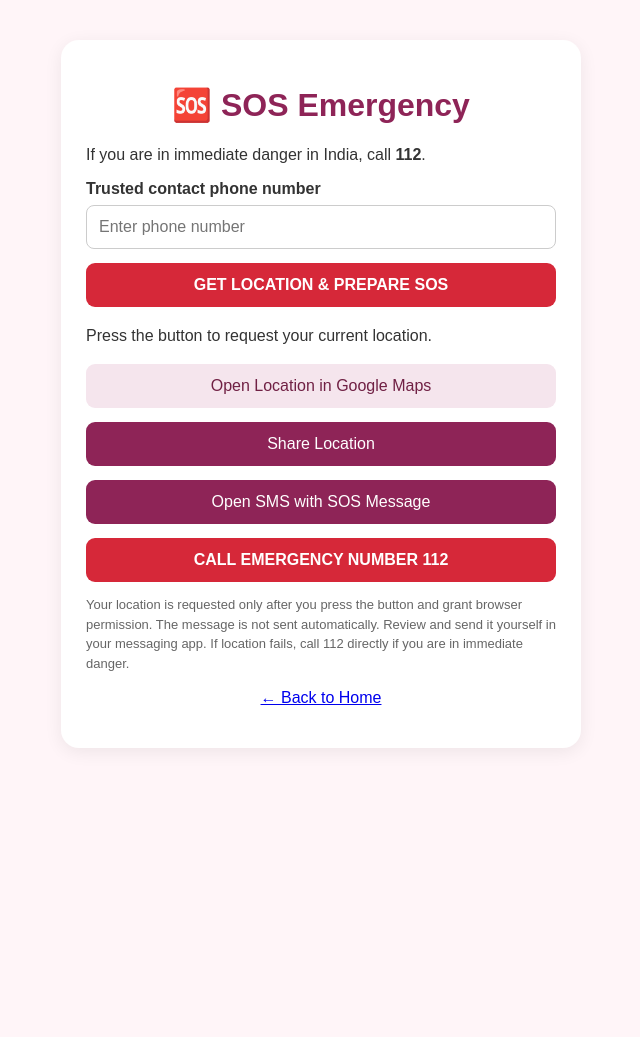
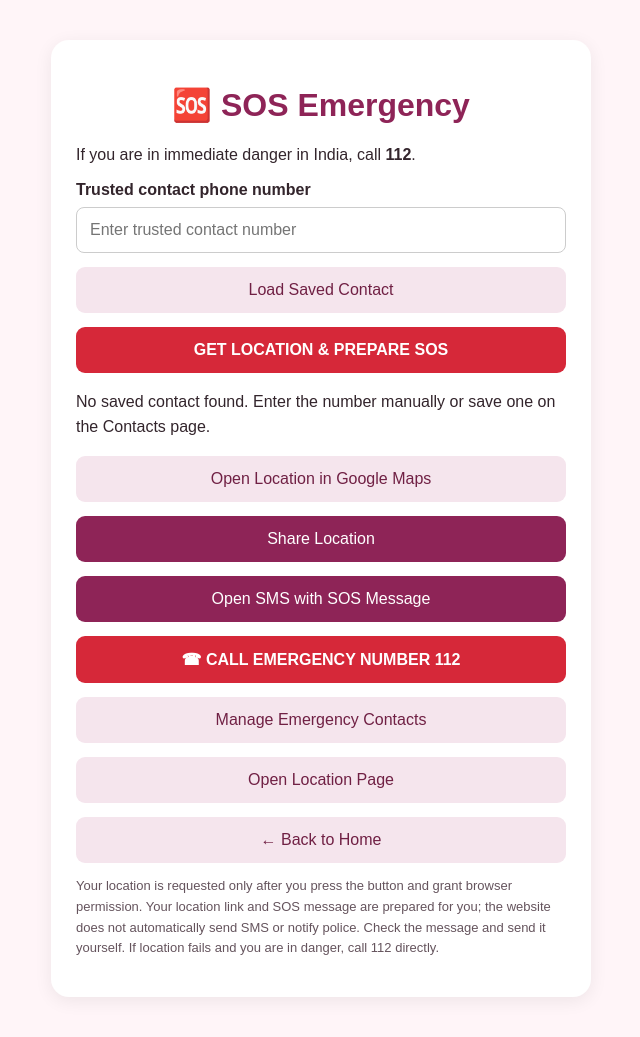
Before and after one commit to gayatri08-wq/Women_Safety_Website, a Flask app: page /sos in a window 1280 px wide. Shown: the whole page, without its empty margins (319-959 px from the left). Before the commit the page ends 705 px from the top, so only its background shows below. Run offline with Flask 3, Linux system fonts and the light colour scheme.

Commit message:
Enhance SOS alert page layout and functionality
Updated the SOS alert page with improved styling and functionality, including changes to the title, button classes, and user instructions.

```diff
--- a/templates/sos.html
+++ b/templates/sos.html
@@ -1,10 +1,10 @@
-
 <!DOCTYPE html>
 <html lang="en">
 <head>
   <meta charset="UTF-8">
   <meta name="viewport" content="width=device-width, initial-scale=1">
-  <title>SOS Alert - WomenSafe</title>
+  <meta name="theme-color" content="#8e2457">
+  <title>SOS Alert | WomenSafe</title>
 
   <style>
     * { box-sizing: border-box; }
@@ -13,10 +13,10 @@
       padding: 20px;
       font-family: Arial, sans-serif;
       background: #fff5f8;
-      color: #333;
+      color: #33252c;
     }
     main {
-      max-width: 520px;
+      max-width: 540px;
       margin: 20px auto;
       padding: 25px;
       background: white;
@@ -24,11 +24,11 @@
       box-shadow: 0 4px 18px #00000012;
     }
     h1 { color: #8e2457; text-align: center; }
-    label { display: block; margin-top: 16px; font-weight: bold; }
+    label { display: block; margin-top: 17px; font-weight: bold; }
     input {
       width: 100%;
-      padding: 12px;
-      margin-top: 7px;
+      padding: 13px;
+      margin-top: 8px;
       border: 1px solid #ccc;
       border-radius: 8px;
       font-size: 16px;
@@ -38,7 +38,7 @@
       width: 100%;
       border: 0;
       border-radius: 9px;
-      padding: 13px;
+      padding: 14px;
       margin-top: 14px;
       font-size: 16px;
       text-align: center;
@@ -46,69 +46,99 @@
       cursor: pointer;
     }
     .sos { background: #d62839; color: white; font-weight: bold; }
-    .secondary { background: #8e2457; color: white; }
+    .primary { background: #8e2457; color: white; }
     .light { background: #f5e5ed; color: #702044; }
     #status { line-height: 1.6; overflow-wrap: anywhere; }
-    .note { font-size: 13px; color: #666; line-height: 1.5; }
+    .note { font-size: 13px; color: #65545d; line-height: 1.6; }
   </style>
 </head>
 
 <body>
 <main>
   <h1>🆘 SOS Emergency</h1>
-  <p>If you are in immediate danger in India, call <strong>112</strong>.</p>
+
+  <p>
+    If you are in immediate danger in India, call
+    <strong>112</strong>.
+  </p>
 
   <label for="contact">Trusted contact phone number</label>
-  <input id="contact" type="tel" placeholder="Enter phone number">
+  <input id="contact" type="tel" autocomplete="tel"
+         placeholder="Enter trusted contact number" maxlength="20">
+
+  <button class="light" onclick="loadSavedContact()">
+    Load Saved Contact
+  </button>
 
   <button class="sos" onclick="getEmergencyLocation()">
     GET LOCATION & PREPARE SOS
   </button>
 
   <p id="status" role="status" aria-live="polite">
-    Press the button to request your current location.
+    Enter a trusted contact number and press the SOS button.
   </p>
 
   <a id="mapLink" class="btn light" href="#" target="_blank"
      rel="noopener" hidden>Open Location in Google Maps</a>
 
-  <button id="shareButton" class="secondary" onclick="shareLocation()" hidden>
+  <button id="shareButton" class="primary" onclick="shareLocation()" hidden>
     Share Location
   </button>
 
-  <a id="smsLink" class="btn secondary" href="#" hidden>
+  <a id="smsLink" class="btn primary" href="#" hidden>
     Open SMS with SOS Message
   </a>
 
-  <a class="btn sos" href="tel:112">CALL EMERGENCY NUMBER 112</a>
+  <a class="btn sos" href="tel:112">☎ CALL EMERGENCY NUMBER 112</a>
+
+  <a class="btn light" href="/contacts">Manage Emergency Contacts</a>
+  <a class="btn light" href="/location">Open Location Page</a>
+  <a class="btn light" href="/">← Back to Home</a>
 
   <p class="note">
     Your location is requested only after you press the button and grant
-    browser permission. The message is not sent automatically. Review and
-    send it yourself in your messaging app. If location fails, call 112
-    directly if you are in immediate danger.
+    browser permission. Your location link and SOS message are prepared
+    for you; the website does not automatically send SMS or notify police.
+    Check the message and send it yourself. If location fails and you are
+    in danger, call 112 directly.
   </p>
-
-  <p style="text-align:center"><a href="/">← Back to Home</a></p>
 </main>
 
 <script>
   let mapUrl = "";
   let sosMessage = "";
 
+  function loadSavedContact() {
+    const status = document.getElementById("status");
+
+    try {
+      const saved = localStorage.getItem("womensafe_contact");
+      if (saved) {
+        document.getElementById("contact").value = saved;
+        status.textContent = "Saved contact loaded.";
+      } else {
+        status.textContent =
+          "No saved contact found. Enter the number manually or save one on the Contacts page.";
+      }
+    } catch (error) {
+      status.textContent = "Browser storage unavailable. Enter the number manually.";
+    }
+  }
+
   function getEmergencyLocation() {
     const status = document.getElementById("status");
     const number = document.getElementById("contact").value.trim();
+    const digits = number.replace(/\D/g, "");
 
-    if (!number) {
-      status.textContent = "Please enter a trusted contact's phone number.";
+    if (!number || digits.length < 7 || digits.length > 15) {
+      status.textContent = "Please enter a valid trusted contact number.";
       document.getElementById("contact").focus();
       return;
     }
 
     if (!navigator.geolocation) {
       status.textContent =
-        "Location is not supported. You can still call 112.";
+        "Location is not supported by this browser. You can still call 112.";
       return;
     }
 
@@ -120,36 +150,42 @@
         const lon = position.coords.longitude;
 
         mapUrl = "https://maps.google.com/?q=" + lat + "," + lon;
-        sosMessage =
-          "SOS! I may need help. My current location is: " + mapUrl;
+        sosMessage = "SOS! I may need help. My current location is: " + mapUrl;
 
         status.textContent =
-          "Location ready. Check the map link and send the SOS message to your trusted contact.";
+          "Location ready. Open the map or prepare an SMS to your trusted contact.";
 
         const mapLink = document.getElementById("mapLink");
         mapLink.href = mapUrl;
         mapLink.hidden = false;
 
-        const shareButton = document.getElementById("shareButton");
-        shareButton.hidden = false;
+        document.getElementById("shareButton").hidden = false;
 
+        // Use a mobile-friendly SMS link and encode the message.
         const smsLink = document.getElementById("smsLink");
-        smsLink.href = "sms:" + number + "?body=" +
+        const smsNumber = number.replace(/[^\d+]/g, "");
+        smsLink.href = "sms:" + smsNumber + "?body=" +
           encodeURIComponent(sosMessage);
         smsLink.hidden = false;
       },
-      function() {
-        status.textContent =
-          "Could not get location. Allow location permission and try again, or call 112 if in danger.";
+      function(error) {
+        let message = "Could not get location. Allow location permission and try again.";
+        if (error && error.code === 1) {
+          message = "Location permission was denied. Allow it in browser settings and try again.";
+        } else if (error && error.code === 3) {
+          message = "Location request timed out. Try again in an area with a better signal.";
+        }
+        status.textContent = message + " If you are in danger, call 112.";
       },
       { enableHighAccuracy: true, timeout: 15000, maximumAge: 0 }
     );
   }
 
   async function shareLocation() {
+    const status = document.getElementById("status");
+
     if (!mapUrl) {
-      document.getElementById("status").textContent =
-        "Get your location first.";
+      status.textContent = "Get your location first.";
       return;
     }
 
@@ -162,18 +198,21 @@
         });
       } else if (navigator.clipboard) {
         await navigator.clipboard.writeText(sosMessage);
-        document.getElementById("status").textContent =
+        status.textContent =
           "SOS message copied. Paste it into a message to your trusted contact.";
       } else {
         window.prompt("Copy this SOS message:", sosMessage);
       }
     } catch (error) {
       if (error.name !== "AbortError") {
-        document.getElementById("status").textContent =
-          "Sharing did not complete. You can open the SMS option instead.";
+        status.textContent =
+          "Sharing did not complete. Use the SMS option or copy the map link manually.";
       }
     }
   }
+
+  // Automatically fill the number saved on the Contacts page.
+  loadSavedContact();
 </script>
 </body>
 </html>
```
